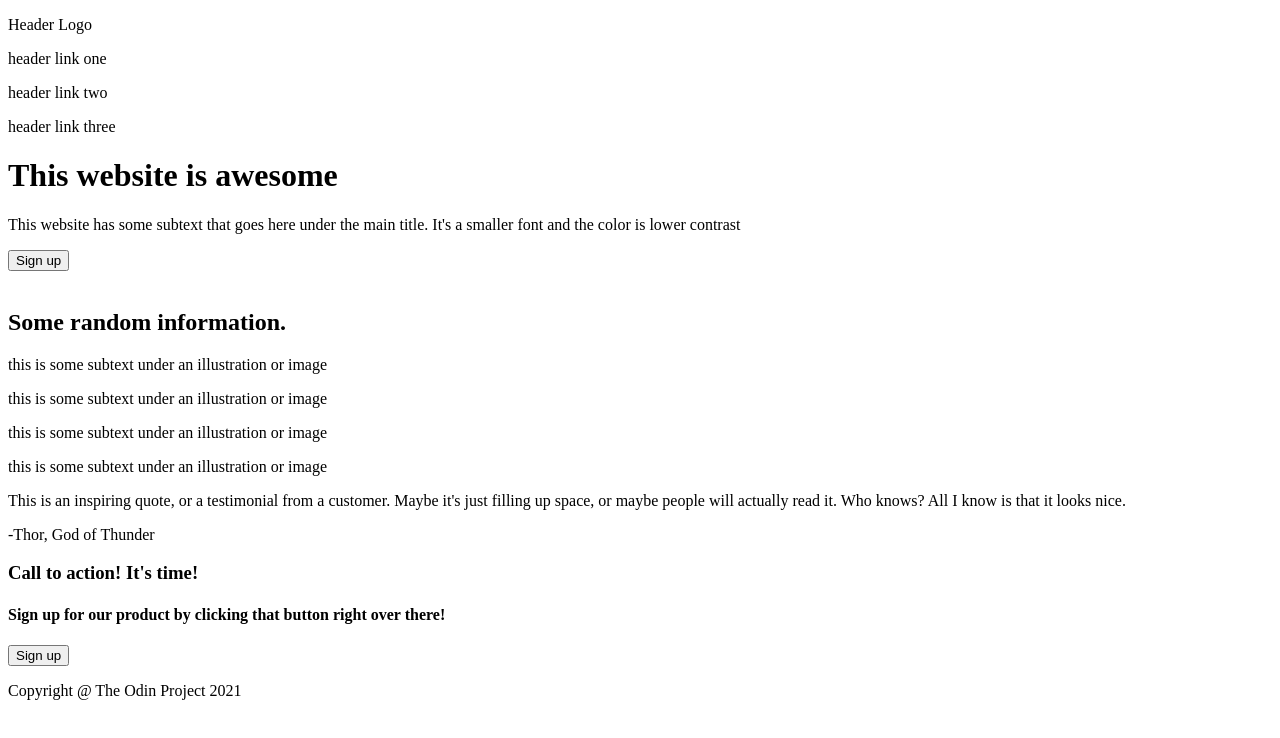
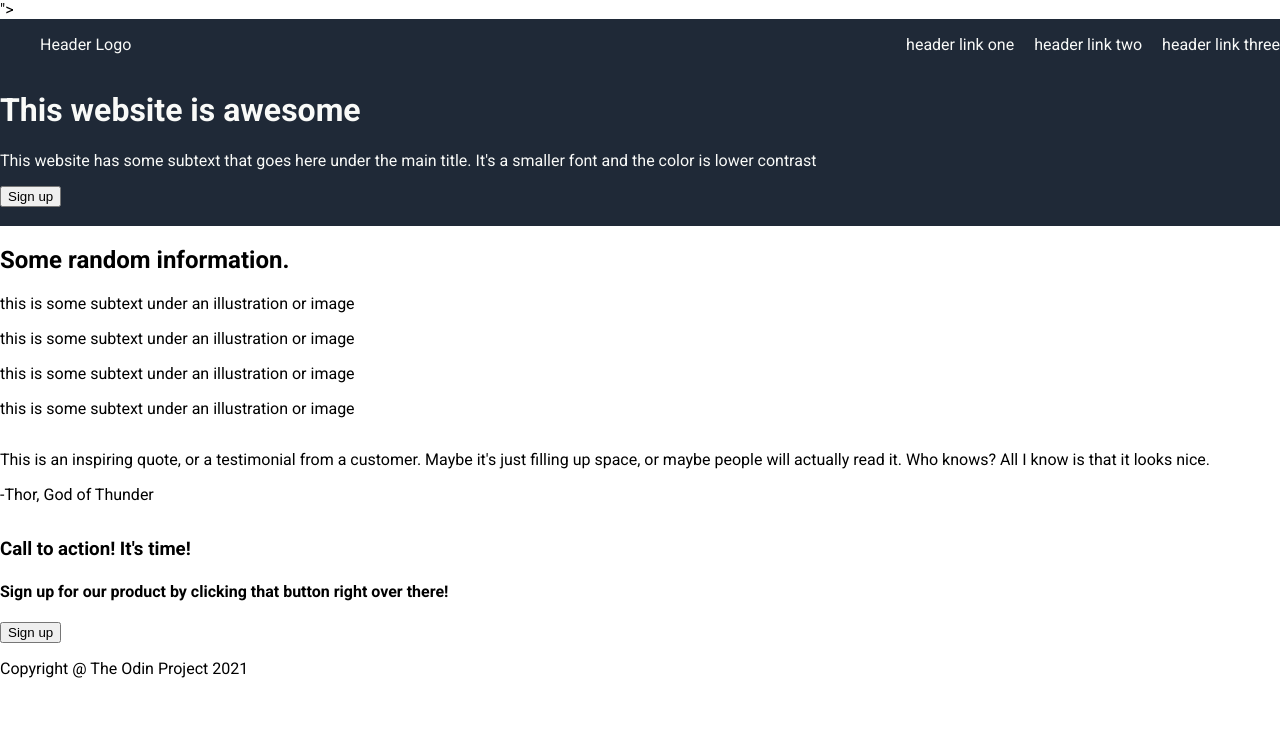
Before and after one commit to mlanda98/landing-page, a plain HTML site: page index.html in a window 1280 px wide. Drawn offline with Linux system fonts and the light colour scheme.

Commit message:
Add font family
Added Roboto as the font famiy

```diff
--- a/index.html
+++ b/index.html
@@ -4,15 +4,19 @@
   <meta charset="UTF-8">
   <meta name="viewport" content="width=device-width, initial-scale=1.0">
   <title>Landing Page</title>
+  <link rel="stylesheet" href="styles.css">
+  <link rel="preconnect" href="https://fonts.googleapis.com">
+  <link rel="preconnect" href="https://fonts.gstatic.com" crossorigin>
+  <link href="https://fonts.googleapis.com/css2?family=Roboto:ital,wght@0,100;0,300;0,400;0,500;0,700;0,900;1,100;1,300;1,400;1,500;1,700;1,900&display=swap" rel="stylesheet">">
 </head>
 <body>
   <div class="body">
     <div class="section-1">
       <div class="header">
-        <p>Header Logo</p>
-        <p>header link one</p>
-        <p>header link two</p>
-        <p>header link three</p>
+          <p class="push-left">Header Logo</p>
+          <p>header link one</p>
+          <p>header link two</p>
+          <p>header link three</p>
       </div>
       <div class="content-1">
         <div class="left-section">
@@ -24,6 +28,7 @@
           <img>
         </div>
       </div>
+    </div>
     <div class="section-2">
         <h2>Some random information.</h2>
         <div>
--- a/styles.css
+++ b/styles.css
@@ -0,0 +1,24 @@
+body{
+  margin: 0;
+  padding: 0;
+  font-family: Roboto;
+}
+.body{
+  display: flex;
+  flex-direction: column;
+}
+
+.section-1{
+  background: #1F2937;
+  color: #F9FAF8;
+
+}
+.header{
+  display: flex;
+  gap: 20px;
+  margin-left: 40px;
+}
+
+.push-left{
+  margin-right: auto;
+}
```
